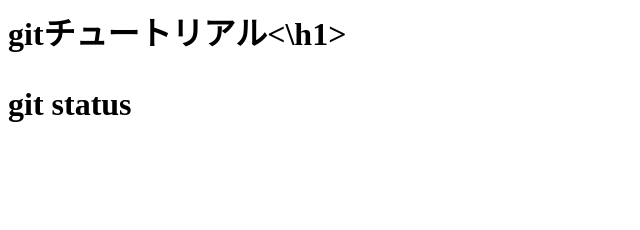
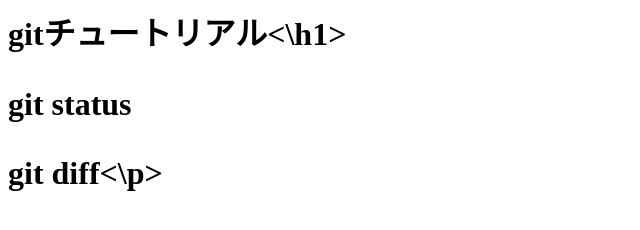
Before and after one commit to wayamawayama/git_tutorial, a plain HTML site: page index.html in a window 1280 px wide. Shown: the whole page, without its empty margins (0-640 px from the left). Drawn offline with Linux system fonts and the light colour scheme.

Commit message:
git diff を追記

```diff
--- a/index.html
+++ b/index.html
@@ -1,2 +1,3 @@
 <h1>gitチュートリアル<\h1>
 <p>git status</p>
+<p>git diff<\p>
```
Also changed, not shown: 1 other file.
